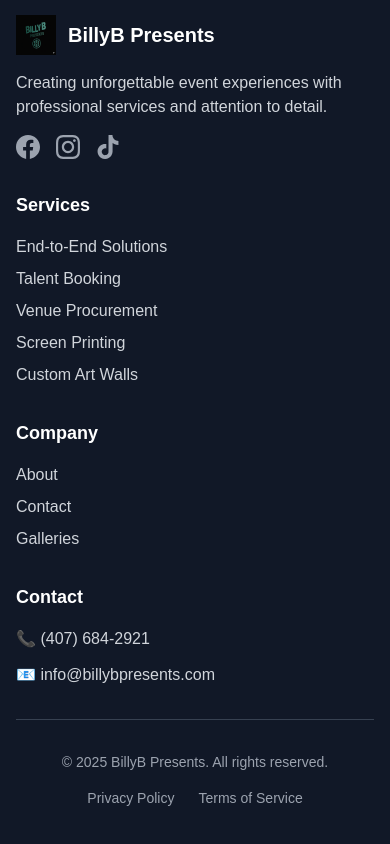
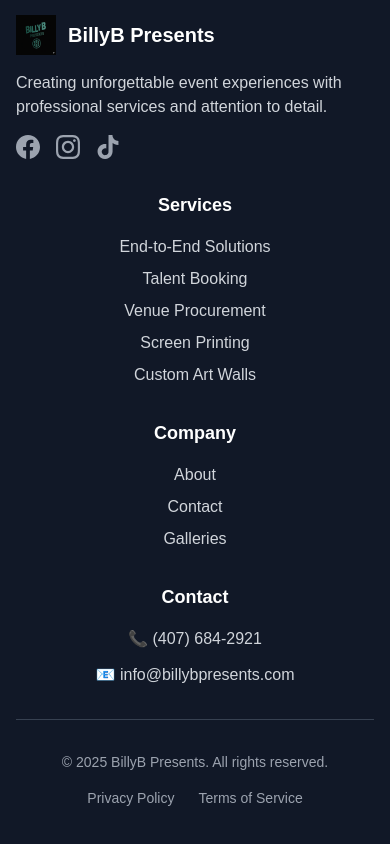
Before and after one commit to zrayyan/billyb-presents, a Next.js app: page / in a window 390 px wide. Shown: the part 3376-4220 px from the top of the page. Built offline with nearby package versions, Linux system fonts and the light colour scheme.

Commit message:
Center footer menu items on mobile devices

```diff
--- a/src/components/Footer.tsx
+++ b/src/components/Footer.tsx
@@ -63,7 +63,7 @@
           </div>
 
           {/* Services */}
-          <div>
+          <div className="text-center md:text-left">
             <h4 className="text-lg font-semibold mb-4 text-white">Services</h4>
             <ul className="space-y-2">
               {footerLinks.services.map((link) => (
@@ -77,7 +77,7 @@
           </div>
 
           {/* Company */}
-          <div>
+          <div className="text-center md:text-left">
             <h4 className="text-lg font-semibold mb-4 text-white">Company</h4>
             <ul className="space-y-2">
               {footerLinks.company.map((link) => (
@@ -91,13 +91,13 @@
           </div>
 
           {/* Contact Info */}
-          <div>
+          <div className="text-center md:text-left">
             <h4 className="text-lg font-semibold mb-4 text-white">Contact</h4>
             <div className="space-y-3 text-gray-300">
-              <div className="flex items-center space-x-2">
+              <div className="flex items-center justify-center md:justify-start space-x-2">
                 <span>📞 (407) 684-2921</span>
               </div>
-              <div className="flex items-center space-x-2">
+              <div className="flex items-center justify-center md:justify-start space-x-2">
                 <span>📧 info@billybpresents.com</span>
               </div>
             </div>
```
